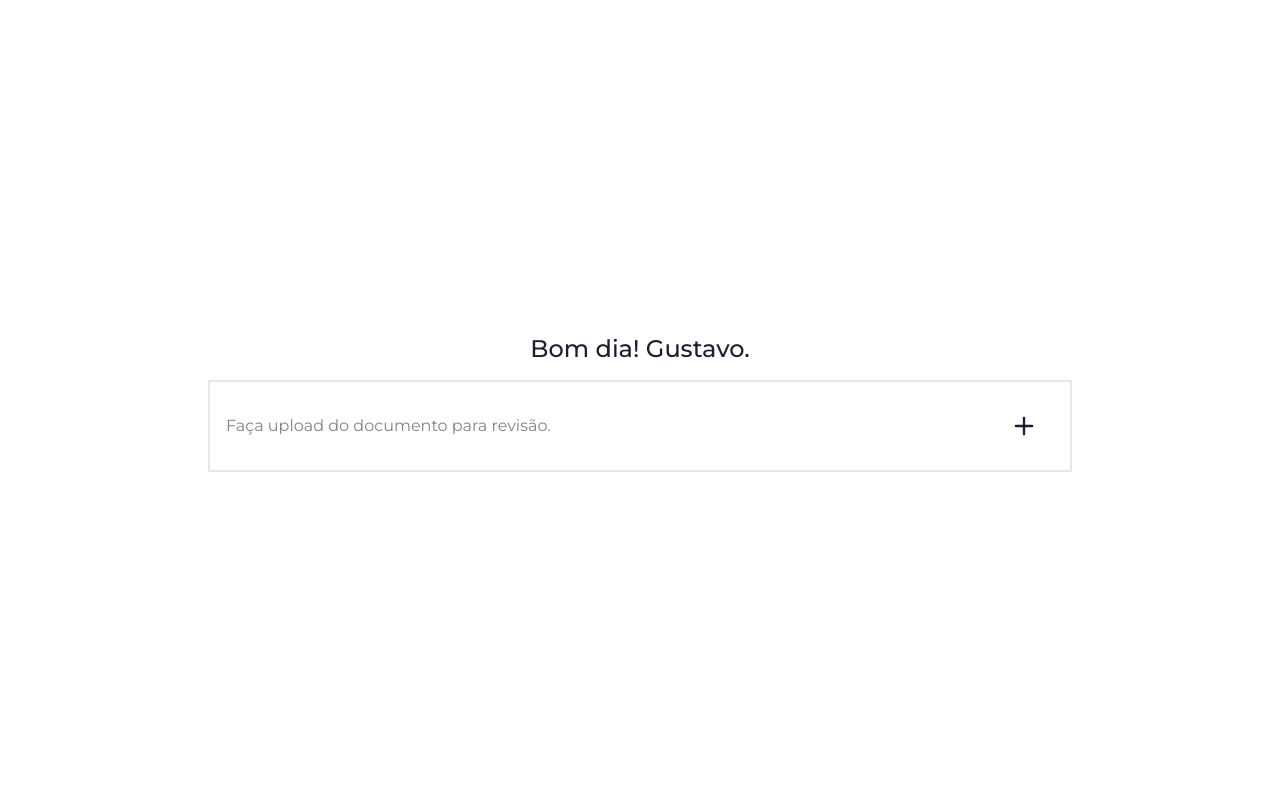
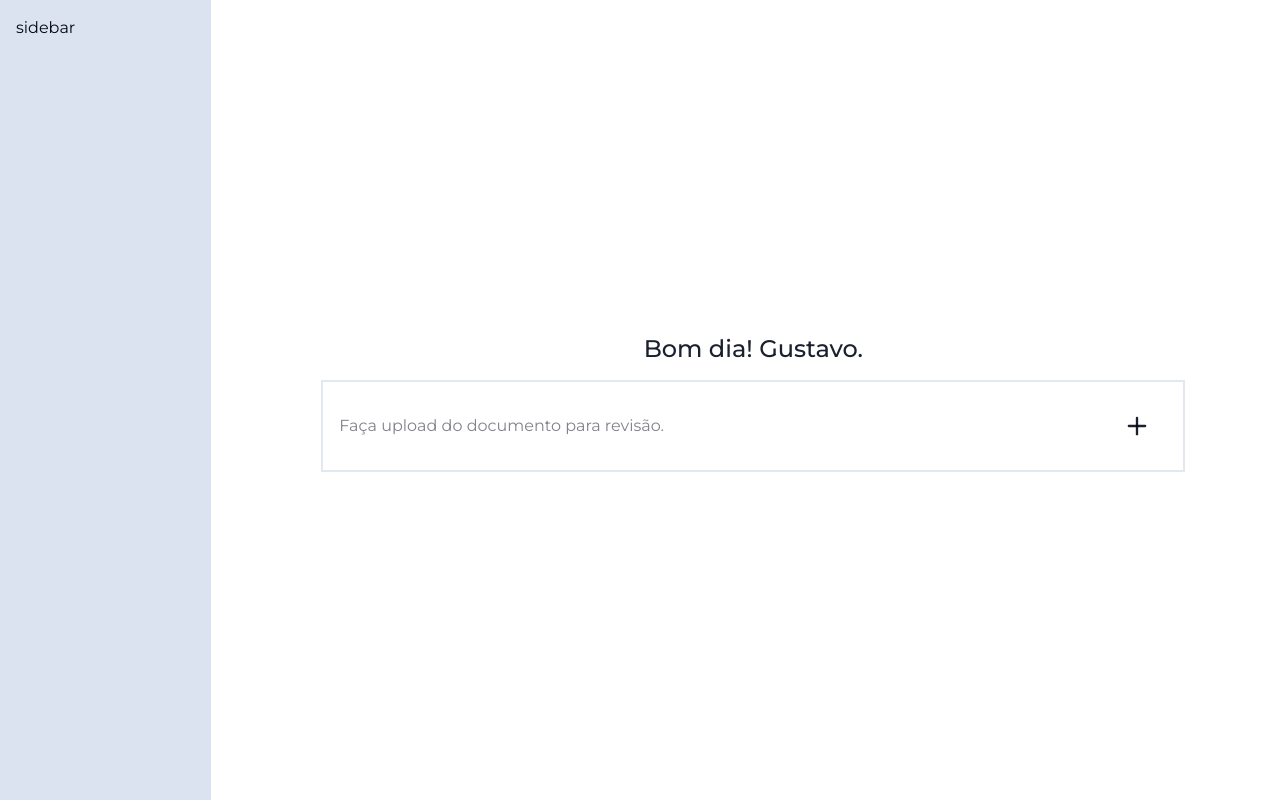
Before and after one commit to gustavoalvim41/jurista-ia, a Next.js app in the folder frontend/: page / in a window 1280 px wide. Built offline with nearby package versions, Linux system fonts and the light colour scheme.

Commit message:
add sidebar

```diff
--- a/frontend/app/page.tsx
+++ b/frontend/app/page.tsx
@@ -1,7 +1,7 @@
 "use client";
 import { useRef, useState } from "react";
 import Container from "@/components/container";
-import { Plus, MoveUp } from "lucide-react";
+import { Plus, MoveUp, FileText } from "lucide-react";
 
 export default function Home() {
   const [file, setFile] = useState<File | null>();
@@ -20,6 +20,8 @@ export default function Home() {
   };
 
   return (
+    <div className="grid grid-cols-[1fr] lg:grid-cols-[1fr_5fr] gap-4">
+      <div className="bg-[#dbe2f0] p-4">sidebar</div>
       <Container>
         <div className="h-screen flex flex-col items-center justify-center gap-4">
           <div className="min-w-full">
@@ -29,11 +31,11 @@ export default function Home() {
             <div className="border-2 border-border p-4">
               {file && (
                 <div
-                className="flex gap-4 p-2 border-2 border-border bg-background w-fit max-w-full
+                  className="flex items-center justify-center gap-4 p-2 border-2 border-border bg-background w-fit max-w-full
                overflow-hidden transition-all duration-300 ease-in-out opacity-100"
                   style={{ maxHeight: "100px" }}
                 >
-                pdf
+                  <FileText className="text-foreground/90" size={42} />
                   <div className="min-w-0">
                     <p className="truncate">{file.name}</p>
                     <p className="text-foreground/50">
@@ -79,5 +81,6 @@ export default function Home() {
           </div>
         </div>
       </Container>
+    </div>
   );
 }
```
Also changed, not shown: frontend/public/pdf.svg (deleted), frontend/public/txt.svg (deleted). Lines whose indentation alone changed are shown as unchanged.
